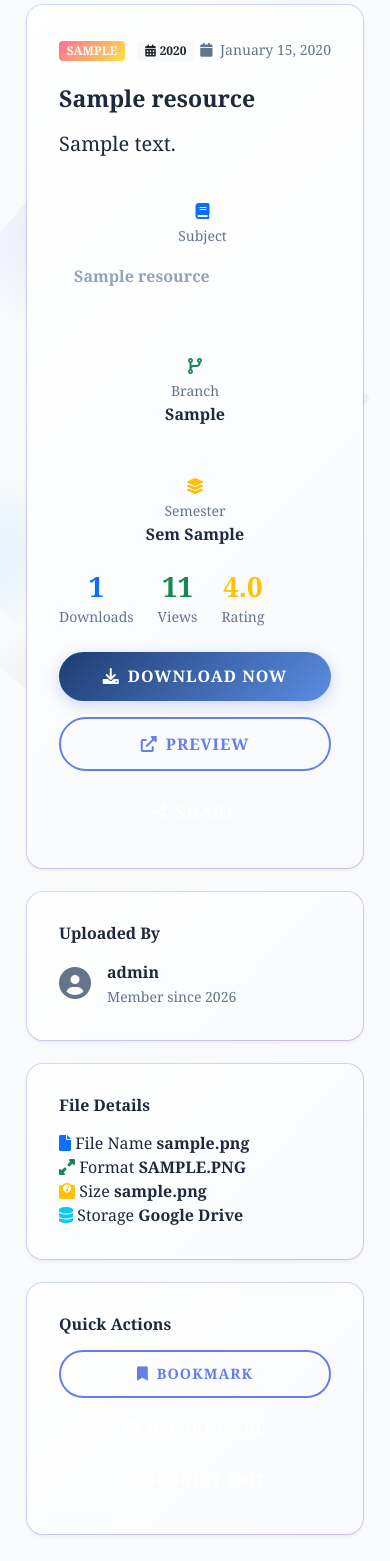
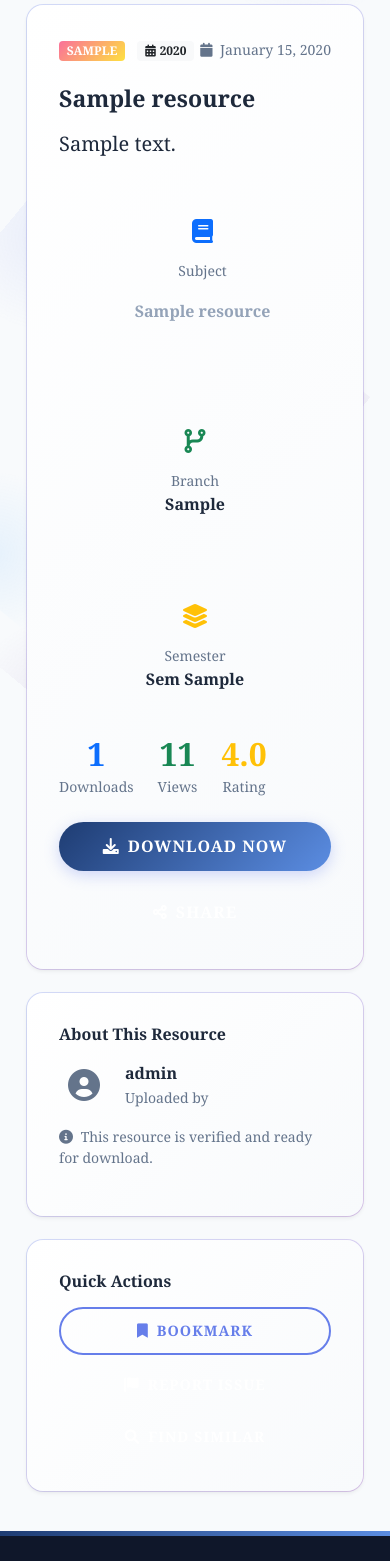
Before and after one commit to Devilmax24-tech/CypherLoom, a Flask app: page /resource/1 in a window 390 px wide. Shown: the part 143-1704 px from the top of the page. Run offline with Flask 3, Linux system fonts and the light colour scheme; a user stored in the database is signed in; data comes from the database, SQL or seed files in the repository; tables that the repository leaves empty hold one stand-in row (values such as "Sample post"); some web fonts are replaced.

Commit message:
view files

```diff
--- a/static/css/style.css
+++ b/static/css/style.css
@@ -1699,3 +1699,145 @@ html, body {
         padding: 1rem 0;
     }
 }
+
+/* PDF Viewer Styles */
+.pdf-viewer-container {
+    background: #2a2a2a;
+    border-radius: 10px;
+    padding: 20px;
+    margin: 20px 0;
+    min-height: 500px;
+    position: relative;
+    overflow: hidden;
+}
+
+.pdf-frame {
+    width: 100%;
+    height: 600px;
+    border: none;
+    border-radius: 8px;
+    box-shadow: 0 4px 20px rgba(0,0,0,0.3);
+    transition: transform 0.3s ease;
+}
+
+.pdf-actions {
+    display: flex;
+    gap: 10px;
+    margin-top: 15px;
+    flex-wrap: wrap;
+}
+
+.btn-pdf-action {
+    background: rgba(255,255,255,0.1);
+    border: 1px solid rgba(255,255,255,0.2);
+    color: #ddd;
+    padding: 8px 16px;
+    border-radius: 6px;
+    font-size: 14px;
+    transition: all 0.3s;
+    cursor: pointer;
+}
+
+.btn-pdf-action:hover {
+    background: rgba(255,255,255,0.2);
+    color: white;
+    transform: translateY(-2px);
+}
+
+.pdf-loading {
+    text-align: center;
+    padding: 50px;
+    color: #aaa;
+}
+
+.no-preview {
+    text-align: center;
+    padding: 40px;
+    background: rgba(0,0,0,0.2);
+    border-radius: 10px;
+    margin: 20px 0;
+}
+
+.info-card {
+    display: flex;
+    align-items: center;
+    gap: 15px;
+    padding: 15px;
+    background: rgba(255,255,255,0.05);
+    border-radius: 10px;
+    border-left: 4px solid var(--primary-color);
+    height: 100%;
+}
+
+.info-card i {
+    font-size: 24px;
+    width: 40px;
+    text-align: center;
+}
+
+.related-resource {
+    padding: 15px;
+    background: rgba(255,255,255,0.05);
+    border-radius: 10px;
+    border: 1px solid rgba(255,255,255,0.1);
+    transition: all 0.3s;
+}
+
+.related-resource:hover {
+    border-color: var(--primary-color);
+    transform: translateY(-3px);
+}
+
+.badge-notes {
+    background: rgba(52, 152, 219, 0.2);
+    color: #3498db;
+    border: 1px solid rgba(52, 152, 219, 0.3);
+}
+
+.badge-pyq {
+    background: rgba(46, 204, 113, 0.2);
+    color: #2ecc71;
+    border: 1px solid rgba(46, 204, 113, 0.3);
+}
+
+.badge-books {
+    background: rgba(241, 196, 15, 0.2);
+    color: #f1c40f;
+    border: 1px solid rgba(241, 196, 15, 0.3);
+}
+
+.display-6 {
+    font-weight: 700;
+    line-height: 1.2;
+}
+
+.action-buttons-pdf {
+    display: flex;
+    gap: 15px;
+    margin-top: 20px;
+    flex-wrap: wrap;
+}
+
+.avatar {
+    width: 50px;
+    height: 50px;
+    border-radius: 50%;
+    display: flex;
+    align-items: center;
+    justify-content: center;
+    background: rgba(255,255,255,0.1);
+}
+
+@media (max-width: 768px) {
+    .pdf-frame { height: 400px; }
+    .pdf-viewer-container { min-height: 400px; padding: 15px; }
+    .action-buttons-pdf { flex-direction: column; }
+    .action-buttons-pdf .btn { width: 100%; }
+    .display-6 { font-size: 2rem; }
+}
+
+@media (max-width: 576px) {
+    .pdf-frame { height: 300px; }
+    .pdf-viewer-container { min-height: 350px; }
+    .info-card { flex-direction: column; text-align: center; padding: 20px; }
+}
--- a/static/js/script.js
+++ b/static/js/script.js
@@ -362,3 +362,109 @@ setTimeout(() => {
         }, 300);
     });
 }, 5000);
+
+
+// PDF Viewer functionality
+document.addEventListener('DOMContentLoaded', function() {
+    const pdfViewer = document.getElementById('pdfViewer');
+    const pdfLoading = document.getElementById('pdfLoading');
+    const noPreview = document.getElementById('noPreview');
+
+    if (pdfViewer) {
+        pdfViewer.onload = function() {
+            pdfLoading.style.display = 'none';
+            pdfViewer.style.display = 'block';
+            initPDFViewer();
+        };
+
+        pdfViewer.onerror = function() {
+            pdfLoading.style.display = 'none';
+            noPreview.style.display = 'block';
+        };
+
+        setTimeout(function() {
+            if (pdfLoading && pdfLoading.style.display !== 'none') {
+                pdfLoading.style.display = 'none';
+                if (noPreview) noPreview.style.display = 'block';
+            }
+        }, 10000);
+    }
+});
+
+let currentZoom = 1;
+
+function initPDFViewer() {
+    const viewer = document.getElementById('pdfViewer');
+    if (viewer) {
+        currentZoom = 1;
+        viewer.style.transform = 'scale(1)';
+        viewer.style.transformOrigin = 'top left';
+    }
+}
+
+function zoomIn() {
+    currentZoom += 0.1;
+    updateZoom();
+}
+
+function zoomOut() {
+    if (currentZoom > 0.2) {
+        currentZoom -= 0.1;
+        updateZoom();
+    }
+}
+
+function updateZoom() {
+    const viewer = document.getElementById('pdfViewer');
+    if (viewer) {
+        viewer.style.transform = `scale(${currentZoom})`;
+        viewer.style.transformOrigin = 'top left';
+    }
+}
+
+function fitToWidth() {
+    const viewer = document.getElementById('pdfViewer');
+    if (viewer) {
+        currentZoom = 1;
+        viewer.style.transform = 'scale(1)';
+        viewer.style.width = '100%';
+    }
+}
+
+function fullscreen() {
+    const viewer = document.getElementById('pdfViewer');
+    if (viewer) {
+        if (viewer.requestFullscreen) viewer.requestFullscreen();
+        else if (viewer.webkitRequestFullscreen) viewer.webkitRequestFullscreen();
+        else if (viewer.msRequestFullscreen) viewer.msRequestFullscreen();
+    }
+}
+
+function printPDF() {
+    const viewer = document.getElementById('pdfViewer');
+    if (viewer) {
+        const printWindow = window.open(viewer.src, '_blank');
+        if (printWindow) printWindow.onload = function() { printWindow.print(); };
+    }
+}
+
+function shareResource() {
+    if (navigator.share) {
+        navigator.share({
+            title: '{{ resource.title }}',
+            text: 'Check out this resource on CypherLoom',
+            url: window.location.href
+        });
+    } else {
+        navigator.clipboard.writeText(window.location.href);
+        alert('Link copied to clipboard!');
+    }
+}
+
+function addToBookmarks() {
+    alert('Added to bookmarks!');
+}
+
+function reportResource() {
+    alert('Report submitted!');
+}
--- a/templates/view_resource.html
+++ b/templates/view_resource.html
@@ -18,7 +18,7 @@
                 <div class="card-body">
                     <div class="d-flex justify-content-between align-items-start mb-4">
                         <div>
-                            <span class="badge {% if resource.resource_type == 'notes' %}badge-notes{% elif resource.resource_type == 'pyq' %}badge-pyq{% else %}badge-sample{% endif %} me-2">
+                            <span class="badge {% if resource.resource_type == 'notes' %}badge-notes{% elif resource.resource_type == 'pyq' %}badge-pyq{% elif resource.resource_type == 'books' %}badge-books{% else %}badge-sample{% endif %} me-2">
                                 {{ resource.resource_type|upper }}
                             </span>
                             {% if resource.year %}
@@ -101,23 +101,75 @@
                     </div>
 
                     <!-- Action Buttons -->
-                    <div class="d-flex gap-3">
+                    <div class="d-flex gap-3 action-buttons-pdf">
                         <a href="{{ url_for('download_resource', resource_id=resource.id) }}"
                            class="btn btn-primary btn-lg px-4">
                             <i class="fas fa-download me-2"></i>Download Now
                         </a>
 
-                        {% if resource.file_id %}
-                        <a href="https://drive.google.com/file/d/{{ resource.file_id }}/view"
-                           class="btn btn-outline-primary btn-lg px-4" target="_blank">
-                            <i class="fas fa-external-link-alt me-2"></i>Preview
-                        </a>
-                        {% endif %}
-
                         <button class="btn btn-outline-secondary btn-lg px-4" onclick="shareResource()">
                             <i class="fas fa-share-alt me-2"></i>Share
                         </button>
                     </div>
+
+                    <!-- PDF Viewer Section -->
+                    {% if resource.file_name and resource.file_name.endswith('.pdf') %}
+                    <div class="mt-4">
+                        <h5 class="fw-bold mb-3">
+                            <i class="fas fa-file-pdf text-danger me-2"></i>PDF Preview
+                        </h5>
+
+                        <!-- PDF Viewer -->
+                        <div class="pdf-viewer-container">
+                            <div id="pdfLoading" class="pdf-loading">
+                                <i class="fas fa-spinner fa-spin fa-2x mb-3"></i>
+                                <p>Loading PDF preview...</p>
+                            </div>
+
+                            <iframe id="pdfViewer" class="pdf-frame"
+                                    src="{{ url_for('get_file', filename=resource.file_name) }}#toolbar=0&navpanes=0&scrollbar=0"
+                                    style="display: none;">
+                            </iframe>
+
+                            <div id="noPreview" class="no-preview" style="display: none;">
+                                <i class="fas fa-exclamation-triangle fa-3x text-warning mb-3"></i>
+                                <h5>PDF Preview Not Available</h5>
+                                <p class="text-muted">Please download the file to view it</p>
+                            </div>
+                        </div>
+
+                        <!-- PDF Actions -->
+                        <div class="pdf-actions">
+                            <button class="btn-pdf-action" onclick="zoomIn()">
+                                <i class="fas fa-search-plus me-1"></i> Zoom In
+                            </button>
+                            <button class="btn-pdf-action" onclick="zoomOut()">
+                                <i class="fas fa-search-minus me-1"></i> Zoom Out
+                            </button>
+                            <button class="btn-pdf-action" onclick="fitToWidth()">
+                                <i class="fas fa-arrows-alt-h me-1"></i> Fit Width
+                            </button>
+                            <button class="btn-pdf-action" onclick="fullscreen()">
+                                <i class="fas fa-expand me-1"></i> Fullscreen
+                            </button>
+                            <button class="btn-pdf-action" onclick="printPDF()">
+                                <i class="fas fa-print me-1"></i> Print
+                            </button>
+                        </div>
+                    </div>
+                    {% elif not resource.file_id %}
+                    <div class="mt-4">
+                        <div class="no-preview">
+                            <i class="fas fa-cloud-download-alt fa-3x text-primary mb-3"></i>
+                            <h5>Download Required</h5>
+                            <p class="text-muted mb-3">This file needs to be downloaded to view</p>
+                            <a href="{{ url_for('download_resource', resource_id=resource.id) }}"
+                               class="btn btn-primary">
+                                <i class="fas fa-download me-2"></i>Download to View
+                            </a>
+                        </div>
+                    </div>
+                    {% endif %}
                 </div>
             </div>
 
@@ -152,48 +204,22 @@
             <!-- Uploader Info -->
             <div class="card border-0 shadow-sm mb-4">
                 <div class="card-body">
-                    <h6 class="fw-bold mb-3">Uploaded By</h6>
-                    <div class="d-flex align-items-center">
+                    <h6 class="fw-bold mb-3">About This Resource</h6>
+                    <div class="d-flex align-items-center mb-3">
                         <div class="avatar me-3">
                             <i class="fas fa-user-circle fa-2x text-muted"></i>
                         </div>
                         <div>
                             <p class="mb-0 fw-bold">{{ resource.uploader.username if resource.uploader else 'System' }}</p>
-                            <small class="text-muted">
-                                Member since {{ resource.uploader.created_at.strftime('%Y') if resource.uploader else '' }}
-                            </small>
+                            <small class="text-muted">Uploaded by</small>
                         </div>
                     </div>
-                </div>
-            </div>
 
-            <!-- File Details -->
-            <div class="card border-0 shadow-sm mb-4">
-                <div class="card-body">
-                    <h6 class="fw-bold mb-3">File Details</h6>
-                    <div class="info-list">
-                        <div class="info-item">
-                            <i class="fas fa-file text-primary"></i>
-                            <span>File Name</span>
-                            <strong>{{ resource.file_name }}</strong>
-                        </div>
-                        <div class="info-item">
-                            <i class="fas fa-expand-alt text-success"></i>
-                            <span>Format</span>
-                            <strong>{{ resource.file_type|upper }}</strong>
-                        </div>
-                        {% if resource.file_size %}
-                        <div class="info-item">
-                            <i class="fas fa-weight text-warning"></i>
-                            <span>Size</span>
-                            <strong>{{ resource.file_size }}</strong>
-                        </div>
-                        {% endif %}
-                        <div class="info-item">
-                            <i class="fas fa-database text-info"></i>
-                            <span>Storage</span>
-                            <strong>Google Drive</strong>
-                        </div>
+                    <div class="mt-3">
+                        <p class="text-muted small">
+                            <i class="fas fa-info-circle me-1"></i>
+                            This resource is verified and ready for download.
+                        </p>
                     </div>
                 </div>
             </div>
@@ -209,9 +235,9 @@
                         <button class="btn btn-outline-success" onclick="reportResource()">
                             <i class="fas fa-flag me-2"></i>Report Issue
                         </button>
-                        <button class="btn btn-outline-warning" onclick="suggestEdit()">
-                            <i class="fas fa-edit me-2"></i>Suggest Edit
-                        </button>
+                        <a href="{{ url_for('resources') }}" class="btn btn-outline-warning">
+                            <i class="fas fa-search me-2"></i>Find Similar
+                        </a>
                     </div>
                 </div>
             </div>
@@ -219,35 +245,3 @@
     </div>
 </div>
 {% endblock %}
-
-{% block extra_js %}
-<script>
-    function shareResource() {
-        if (navigator.share) {
-            navigator.share({
-                title: '{{ resource.title }}',
-                text: 'Check out this resource on CypherLoom',
-                url: window.location.href
-            });
-        } else {
-            navigator.clipboard.writeText(window.location.href);
-            alert('Link copied to clipboard!');
-        }
-    }
-
-    function addToBookmarks() {
-        // Implement bookmark functionality
-        alert('Added to bookmarks!');
-    }
-
-    function reportResource() {
-        // Implement report functionality
-        alert('Report submitted!');
-    }
-
-    function suggestEdit() {
-        // Implement edit suggestion
-        alert('Edit suggestion sent!');
-    }
-</script>
-{% endblock %}
```
